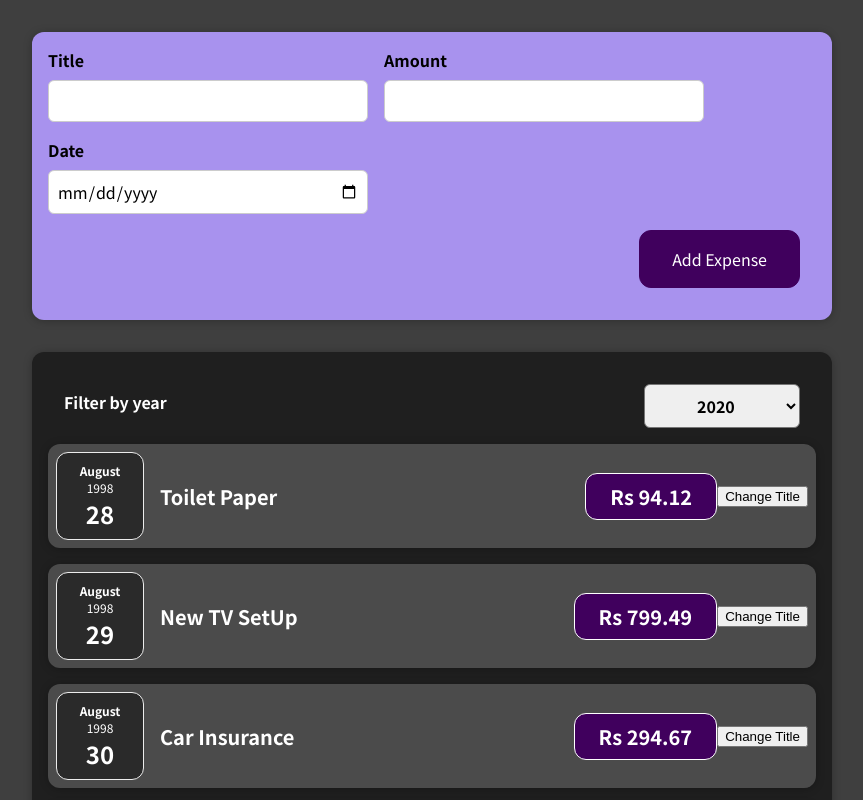
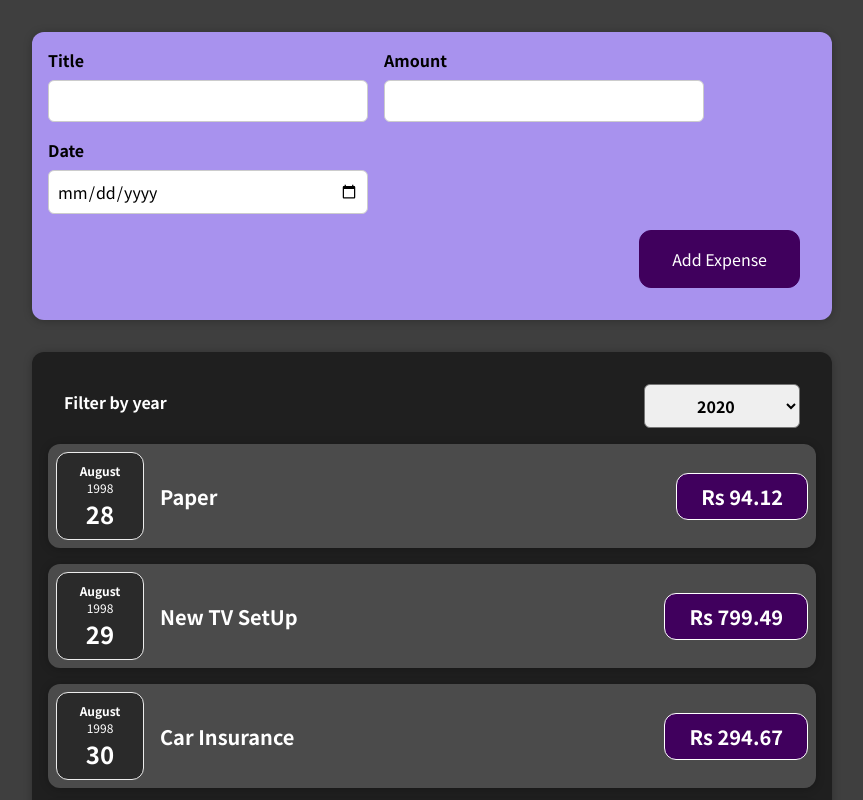
Before and after one commit to PoojaRamesh3/expense-tracker, a React (Create React App) app: page / in a window 1280 px wide. Shown: the top 800 px of the page, without its empty margins (208-1071 px from the left). Built offline with nearby package versions, Linux system fonts and the light colour scheme.

Commit message:
Adding Filter

```diff
--- a/src/App.jsx
+++ b/src/App.jsx
@@ -4,7 +4,7 @@
   const expenses = [
     {
       id: "e1",
-      title: "Toilet Paper",
+      title: "Paper",
       amount: 94.12,
       date: new Date("1998-08-28"),
     },
--- a/src/components/Expenses/ExpenseItem.jsx
+++ b/src/components/Expenses/ExpenseItem.jsx
@@ -1,23 +1,15 @@
 import "./Styles/ExpenseItem.css";
 import Card from "../UI/Card";
 import ExpenseDate from "./ExpenseDate";
-import { useState } from "react";
 
 const ExpenseItem = (props) => {
-  const [title, setTitle] = useState(props.expenseTitle);
-
-  const clickHandler = () => {
-    setTitle("Updated");
-  };
-
   return (
     <Card className="expense-item">
       <ExpenseDate date={props.expenseDate} />
       <div className="expense-item__description">
-        <h2>{title}</h2>
+        <h2>{props.expenseTitle}</h2>
       </div>
       <div className="expense-item__price">Rs {props.expenseAmount}</div>
-      <button onClick={clickHandler}>Change Title</button>
     </Card>
   );
 };
```
